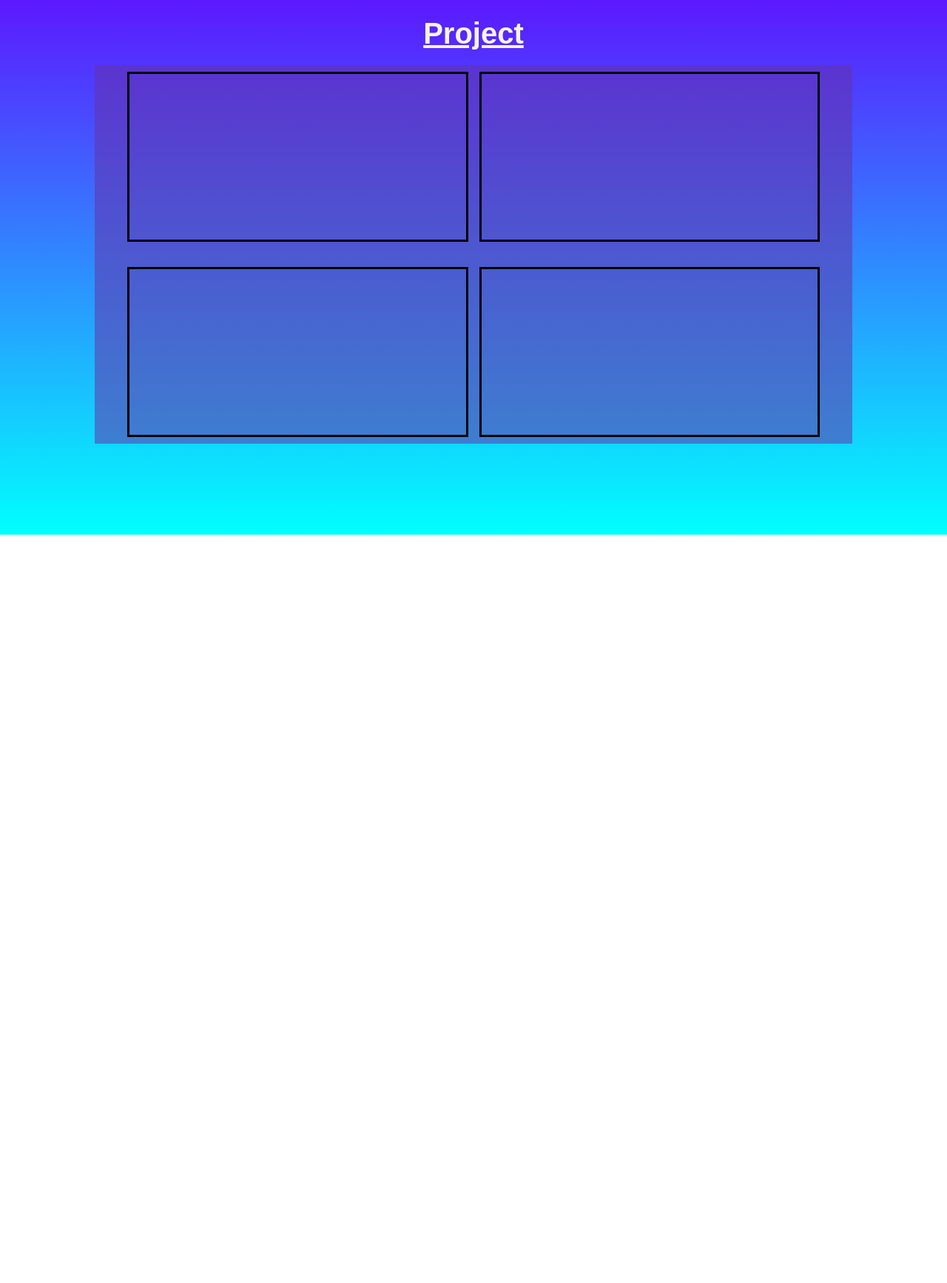
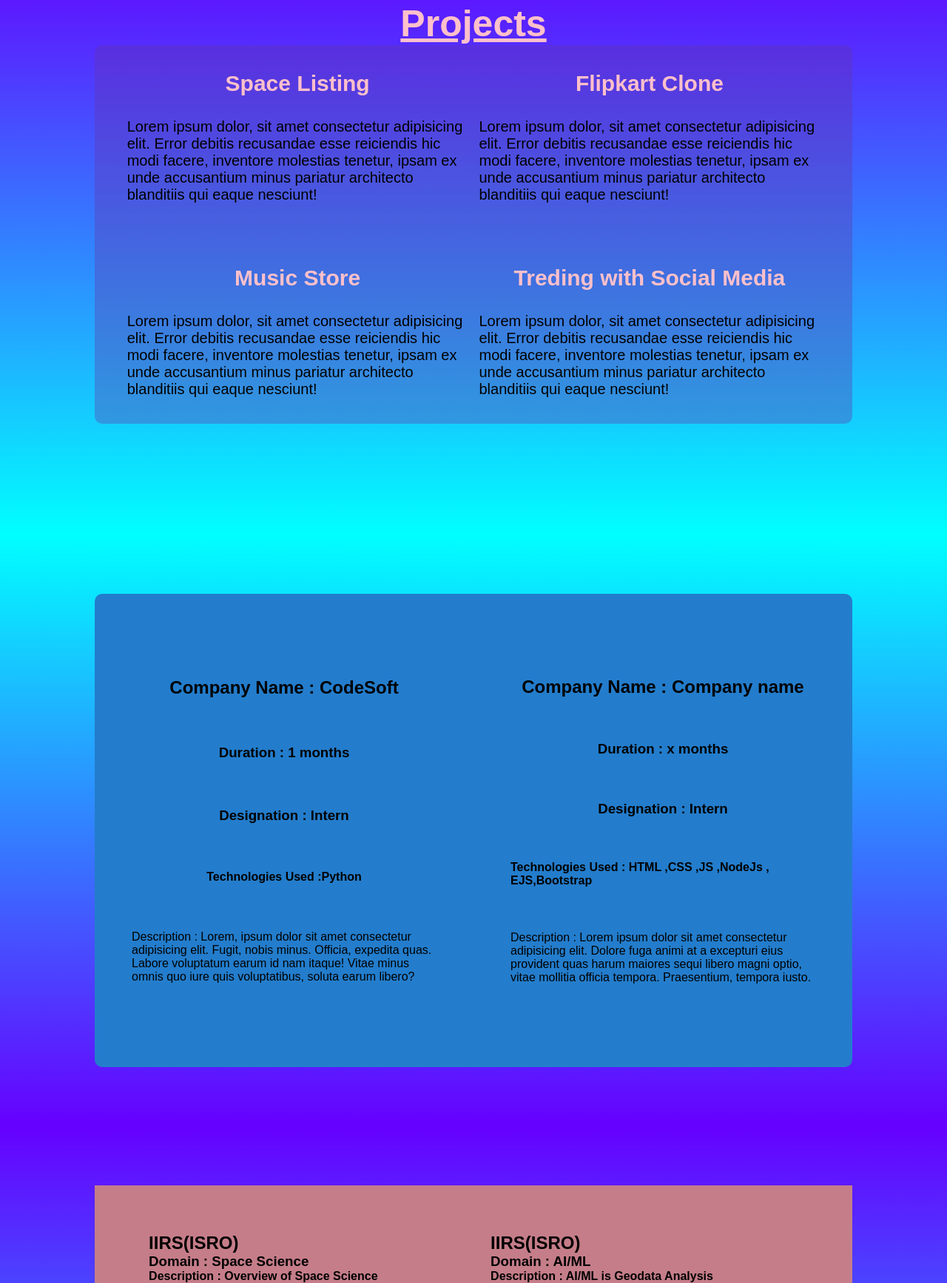
Before and after one commit to Anurath/WebTech, a plain HTML site: page HTML/Portfolio/index.html in a window 1280 px wide. Shown: the part 1677-3412 px from the top of the page at 74% size. Before the commit the page ends 2400 px from the top, so only its background shows below. Drawn offline with nearby package versions, Linux system fonts and the light colour scheme.

Commit message:
file modified

```diff
--- a/HTML/Portfolio/index.html
+++ b/HTML/Portfolio/index.html
@@ -21,33 +21,35 @@
         </div>
         <nav data-aos="fade-up">
             <div>
-                <a href="#"><i class="fa-solid fa-house"></i></a>
+                <a href="#mainBody"><i class="fa-solid fa-house"></i></a>
             </div>
             <div>
-                <a href="#"><i class="fa-solid fa-address-card"></i></i></a>
+                <a href="#about"><i class="fa-solid fa-address-card"></i></i></a>
             </div>
             <div>
-                <a href="#"><i class="fa-solid fa-diagram-project"></i></a>
+                <a href="#project"><i class="fa-solid fa-diagram-project"></i></a>
             </div>
             <div>
-                <a href="#"><i class="fa-solid fa-briefcase"></i></a>
+                <a href="#experience"><i class="fa-solid fa-briefcase"></i></a>
             </div>
             <div>
-                <a href="#"><i class="fa-solid fa-trophy"></i></a>
+                <a href="#achievments"><i class="fa-solid fa-trophy"></i></a>
             </div>
             <div>
-                <a href="#"><i class="fa-solid fa-address-book"></i></a>
+                <a href="#contact"><i class="fa-solid fa-address-book"></i></a>
             </div>
         </nav>
     </main>
-    <section class="aboutSection">
+    <section id="about" class="aboutSection">
         <main>
-            <article data-aos="fade-right">
-                <img src="" alt="">
+            <article id="imageArticle" data-aos="fade-right">
+                <img src="assets/profile.jpg" height="500" alt="">
             </article>
             <article id="infoArticle" data-aos="fade-left">
                 <h1><ins>ABOUT</ins></h1>
-                <p>Lorem ipsum dolor, sit amet consectetur adipisicing elit. Atque voluptate vel dolores debitis illum ipsam perferendis iusto quis. Magni dolor in necessitatibus ullam itaque dolorum enim alias facilis reprehenderit atque.</p>
+                <p>Lorem ipsum dolor, sit amet consectetur adipisicing elit. Atque voluptate vel dolores debitis illum
+                    ipsam perferendis iusto quis. Magni dolor in necessitatibus ullam itaque dolorum enim alias facilis
+                    reprehenderit atque.</p>
                 <section class="about">
                     <div id="skills">
                         <h3>Skills</h3>
@@ -76,15 +78,86 @@
             </article>
         </main>
     </section>
-    <section class="project">
+    <section id="project" class="project">
         <main>
-            <h1>Project</h1>
+            <h1 id="projectHead">Projects</h1>
             <article>
-                <div data-aos="fade-down-right"></div>
-                <div data-aos="fade-down-left"></div>
-                <div data-aos="fade-up-right"></div>
-                <div data-aos="fade-up-left"></div>
+                <div data-aos="fade-down-right">
+                    <h1>Space Listing</h1>
+                    <p>Lorem ipsum dolor, sit amet consectetur adipisicing elit. Error debitis recusandae esse
+                        reiciendis hic modi facere, inventore molestias tenetur, ipsam ex unde accusantium minus
+                        pariatur architecto blanditiis qui eaque nesciunt!</p>
+                </div>
+                <div data-aos="fade-down-left">
+                    <h1>Flipkart Clone</h1>
+                    <p>Lorem ipsum dolor, sit amet consectetur adipisicing elit. Error debitis recusandae esse
+                        reiciendis hic modi facere, inventore molestias tenetur, ipsam ex unde accusantium minus
+                        pariatur architecto blanditiis qui eaque nesciunt!</p>
+                </div>
+                <div data-aos="fade-up-right">
+                    <h1>Music Store</h1>
+                    <p>Lorem ipsum dolor, sit amet consectetur adipisicing elit. Error debitis recusandae esse
+                        reiciendis hic modi facere, inventore molestias tenetur, ipsam ex unde accusantium minus
+                        pariatur architecto blanditiis qui eaque nesciunt!</p>
+                </div>
+                <div data-aos="fade-up-left">
+                    <h1>Treding with Social Media</h1>
+                    <p>Lorem ipsum dolor, sit amet consectetur adipisicing elit. Error debitis recusandae esse
+                        reiciendis hic modi facere, inventore molestias tenetur, ipsam ex unde accusantium minus
+                        pariatur architecto blanditiis qui eaque nesciunt!</p>
+                </div>
             </article>
+        </main>
+    </section>
+    <section id="experience" class="experience">
+        <main>
+            <div data-aos="flip-left">
+                <h2>Company Name : CodeSoft</h2>
+                <h3>Duration : 1 months</h3>
+                <h3>Designation : Intern</h3>
+                <h4>Technologies Used :Python</h4>
+                <p>Description : Lorem, ipsum dolor sit amet consectetur adipisicing elit. Fugit, nobis minus. Officia, expedita quas.
+                    Labore voluptatum earum id nam itaque! Vitae minus omnis quo iure quis voluptatibus, soluta earum
+                    libero?</p>
+            </div>
+            <div data-aos="flip-right">
+                <h2>Company Name : Company name</h2>
+                <h3>Duration : x months</h3>
+                <h3>Designation : Intern</h3>
+                <h4>Technologies Used : HTML ,CSS ,JS ,NodeJs , EJS,Bootstrap</h4>
+                <p>Description : Lorem ipsum dolor sit amet consectetur adipisicing elit. Dolore fuga animi at a excepturi eius
+                    provident quas harum maiores sequi libero magni optio, vitae mollitia officia tempora. Praesentium,
+                    tempora iusto.</p>
+            </div>
+        </main>
+    </section>
+    <section id="achievments" class="achievments">
+        <main>
+            <div>
+                <h2>IIRS(ISRO)</h2>
+                <h3>Domain : Space Science</h3>
+                <h4>Description : Overview of Space Science</h4>
+            </div>
+            <div>
+                <h2>IIRS(ISRO)</h2>
+                <h3>Domain : AI/ML</h3>
+                <h4>Description : AI/ML is Geodata Analysis</h4>
+            </div>
+            <div>
+                <h2>Apna College</h2>
+                <h3>Domain : MERN Stack Development</h3>
+                <h4>Description : I have leant HTML , CSS,JS,Node js,Bootstrap,ReactJs in this course</h4>
+            </div>
+            <div>
+                <h2>Udemy</h2>
+                <h3>Domain : MERN Stack Development</h3>
+                <h4>Description : I have leant HTML , CSS,JS,Node js,Bootstrap,ReactJs in this course</h4>
+            </div>
+        </main>
+    </section>
+    <section class="contact">
+        <main>
+
         </main>
     </section>
     <script src="https://unpkg.com/aos@2.3.1/dist/aos.js"></script>
--- a/HTML/Portfolio/style.css
+++ b/HTML/Portfolio/style.css
@@ -122,7 +122,7 @@ nav{
     main{
         width: 80%;
         height:80%;
-        h1{
+        projectHead{
             font-size:40px;
             padding:20px;
             text-align: center;
@@ -135,14 +135,103 @@ nav{
             justify-content: center;
             align-items: center;
             gap:15px;
+            border-radius:10px;
             flex-wrap: wrap;
             height:80%;
-            background-color:rgba(101, 51, 167, 0.536);
+            background-color:rgba(101, 51, 167, 0.352);
             div{
                 height:45%;
+                display: flex;
+                flex-direction: column;
+                align-items: center;
+                justify-content: center;
+                gap:30px;
                 width:45%;
-                border:3px solid;
+                h1{
+                    font-size:30px;
+                }
+                p{
+                    font-size:20px;
+                }
             }
         }
     }
 }
+
+#imageArticle{
+    display: flex;
+    align-items: center;
+    justify-content: center;
+    img{
+        box-shadow: 3px 3px 3px 3px yellow;
+        border-radius:5px;
+    }
+    img:hover{
+        transform: scale(1.02);
+    }
+}
+#projectHead{
+    text-align: center;
+    font-size:50px;
+    text-decoration: underline;
+}
+
+.experience{
+    height: 100vh;
+    width: 100%;
+    background-image:linear-gradient(rgb(0, 255, 255),rgb(102, 0, 255));
+    display: flex;
+    align-items: center;
+    justify-content: center;
+
+    main{
+        display: flex;
+        align-items: center;
+        justify-content: center;
+        flex-wrap: wrap;
+        border-radius:10px;
+        background-color:rgb(35, 125, 204) !important;
+        div{
+            display: flex;
+            align-items: center;
+            justify-content:space-around;
+            flex-direction: column;
+            padding:50px;
+            height:90%;
+            width:50%;
+        }
+    }
+}
+.achievments{
+    height: 100vh;
+    width: 100%;
+    background-image:linear-gradient(rgb(102, 0, 255),rgb(0, 255, 255));
+    display: flex;
+    align-items: center;
+    justify-content: center;
+    main{
+        display: flex;
+        align-items: center;
+        flex-wrap: wrap;
+        padding:50px;
+        justify-content: space-around;
+        div{
+            height:45%;
+            width:45%;
+        }
+    }
+}
+.contact{
+    height: 100vh;
+    width: 100%;
+    background-image:linear-gradient(rgb(0, 255, 255),rgb(102, 0, 255));
+    display: flex;
+    align-items: center;
+    justify-content: center;
+}
+
+.experience>main,.achievments>main,.contact>main{
+    height:80%;
+    width:80%;
+    background-color:rgb(197, 125, 137);
+}
```
Also changed, not shown: HTML/Portfolio/assets/profile.jpg (added). Lines whose indentation alone changed are shown as unchanged.
